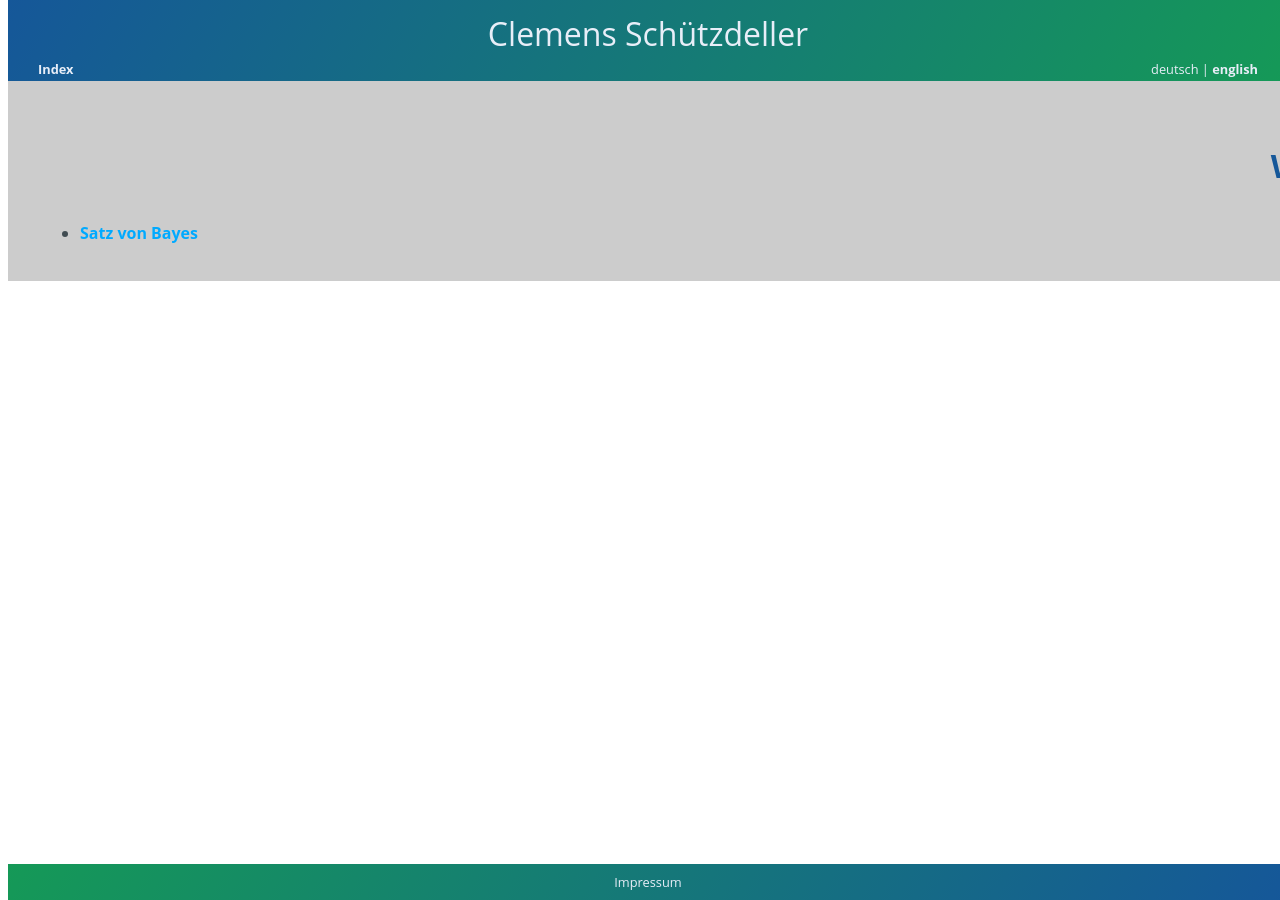
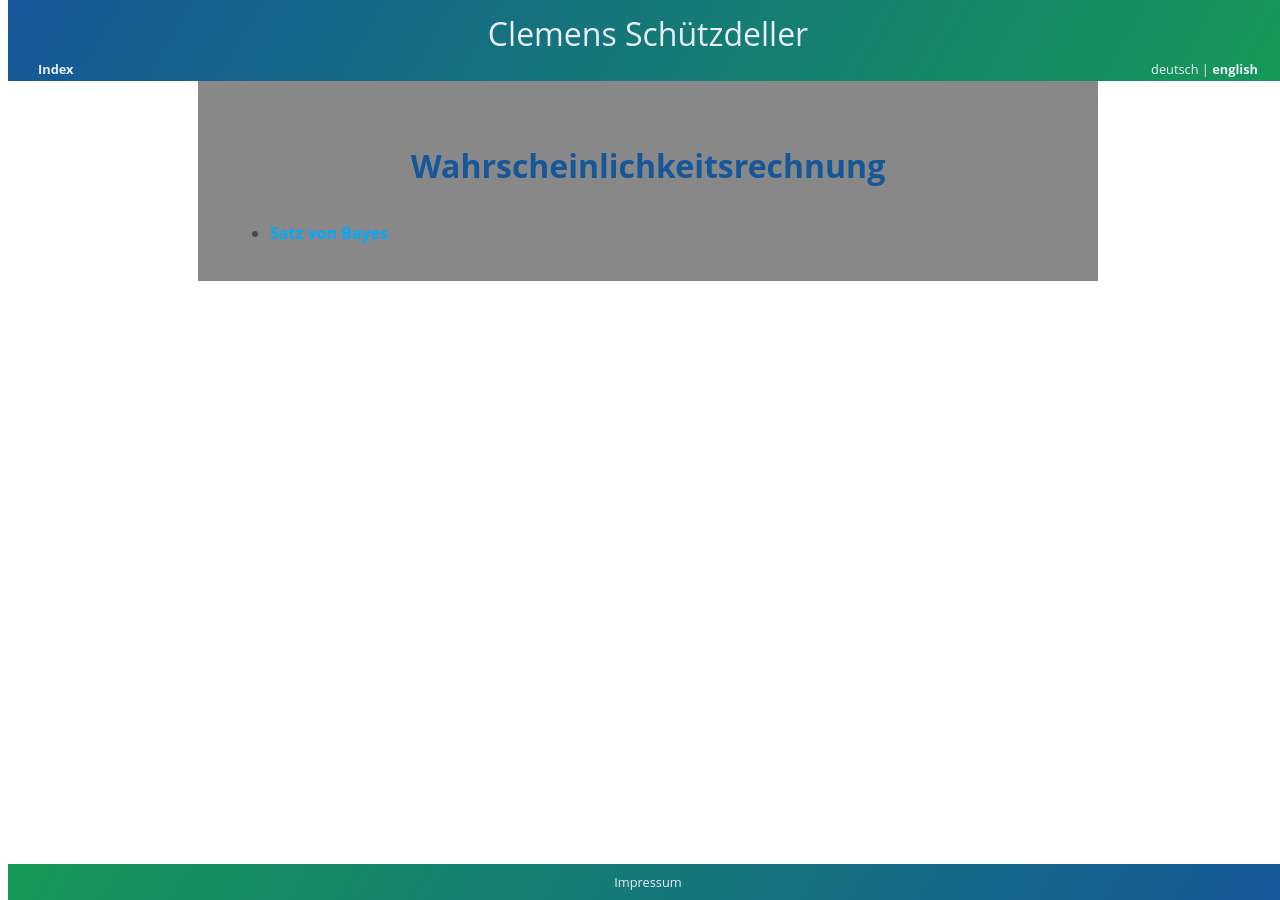
Before and after one commit to cs-LA/home, a Jekyll site: the page built from Wahrscheinlichkeitsrechnung.md, in a window 1280 px wide. Built offline with Jekyll 4.4.1, drawn with Linux system fonts in a browser that asks for light colours; our own code applies the rules of GitHub Pages for plain Markdown files.

Commit message:
Update default.html

```diff
--- a/_layouts/default.html
+++ b/_layouts/default.html
@@ -95,9 +95,10 @@
       }
       .content {
         padding: 1em 2em;
-	      min-width: 3000px;
+	      min-width: 600px;
+	      max-width: 900px;
 	      margin: auto;
-	      background-color: #ccc;
+	      background-color: #888;
       }
 
       .footerBanner {
```
